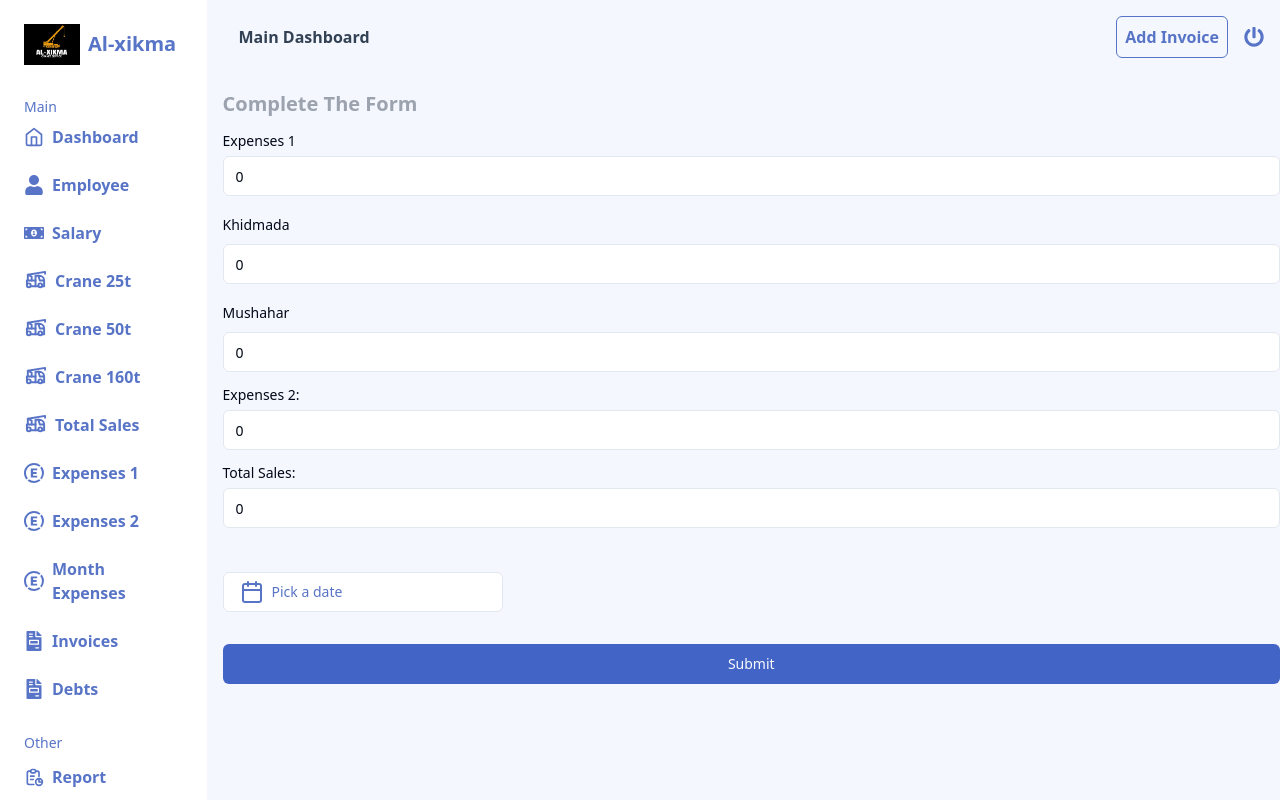
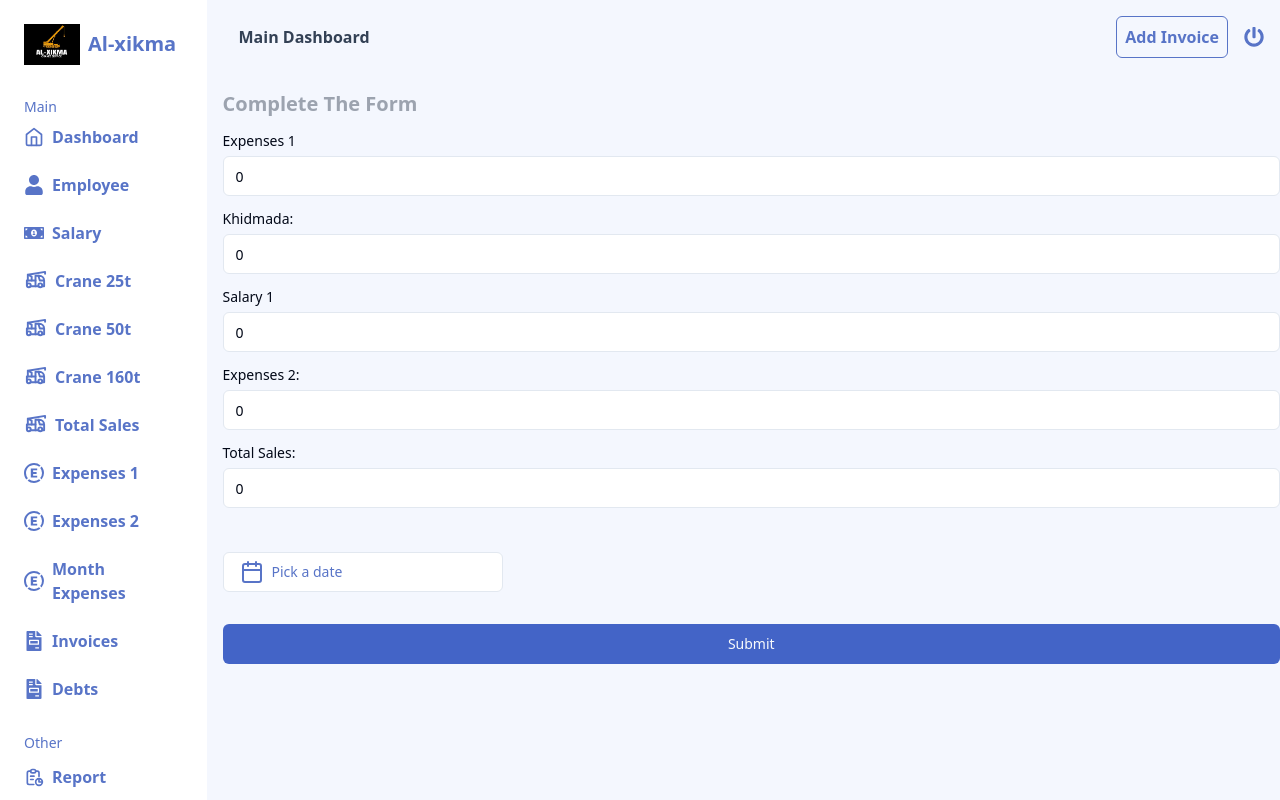
Before and after one commit to mohamein/al_xikma, a Next.js app: page /dashboard/monthExpenses/add in a window 1280 px wide. Built offline with nearby package versions, Linux system fonts and the light colour scheme; no server answers; the database is empty.

Commit message:
commit changes

```diff
--- a/app/dashboard/monthExpenses/add/page.tsx
+++ b/app/dashboard/monthExpenses/add/page.tsx
@@ -22,6 +22,7 @@ import { Calendar } from '@/components/ui/calendar';
 import SubmitButton from '@/components/SubmitButton';
 import FormFields from '@/components/FormFields';
 import { monthExpenseValidation } from '@/lib/validation';
+import { getAllSalary } from '@/lib/actions/salary.actions';
 import {
   getAllExpenses1,
   getAllExpenses2,
@@ -35,8 +36,18 @@ const AddMonthExpenses = () => {
   const [expense1, setExpense1] = useState<any>([]);
   const [expense2, setExpense2] = useState<any>([]);
   const [sales, setSales] = useState<any>([]);
+  const [salaryData, setSalaryData] = useState<any>([]);
   const [date, setDate] = useState<Date>();
 
+  const fetchSalary = async () => {
+    const salaryData: any = await getAllSalary();
+    let temp: number = 0;
+    for (let i = 0; i < salaryData?.length; i++) {
+      temp += parseFloat(salaryData[i]?.amount);
+    }
+    setSalaryData(temp);
+  };
+  // Expenses 1
   const fetchExpense1 = async () => {
     const expense: any = await getAllExpenses1();
     let temp: number = 0;
@@ -46,6 +57,7 @@ const AddMonthExpenses = () => {
     setExpense1(temp);
   };
 
+  // Expenses 2
   const fetchExpense2 = async () => {
     const expense: any = await getAllExpenses2();
 
@@ -55,6 +67,8 @@ const AddMonthExpenses = () => {
     }
     setExpense2(temp);
   };
+
+  // Total Sales
   const fetchSales = async () => {
     const salesData: any = await getAllFinal();
 
@@ -66,11 +80,12 @@ const AddMonthExpenses = () => {
   };
 
   useEffect(() => {
+    fetchSalary();
     fetchExpense1();
     fetchExpense2();
     fetchSales();
   }, []);
-  console.log(expense2);
+
   const form = useForm<z.infer<typeof monthExpenseValidation>>({
     resolver: zodResolver(monthExpenseValidation),
     defaultValues: {
@@ -79,20 +94,25 @@ const AddMonthExpenses = () => {
     },
   });
 
+  const feePercentageValue: number = Math.floor(
+    ((sales - expense1) * 17) / 100
+  );
+  console.log(feePercentageValue);
   async function onSubmit(values: z.infer<typeof monthExpenseValidation>) {
     setIsLoading(true);
     try {
-      const { salary, feePercentage } = values;
+      let { salary, feePercentage } = values;
+      feePercentage = feePercentageValue;
       const result = sales - expense1;
       const result1 = result - feePercentage;
-      const result2 = result1 - expense2 - salary;
+      const result2 = result1 - expense2 - salaryData;
       const netTotal = result2;
       const expense = await createMonthExpense({
         expenses1: expense1,
         feePercentage: feePercentage,
         subTotal1: result1,
         expenses2: expense2,
-        salary: salary,
+        salary: salaryData,
         subTotal2: result2,
         sales: sales,
         date: date,
@@ -121,28 +141,30 @@ const AddMonthExpenses = () => {
             <Label htmlFor="expenses1">Expenses 1</Label>
             <Input type="number" readOnly name="expenses1" value={expense1} />
           </div>
-          <FormFields
-            control={form.control}
-            type="number"
-            name="feePercentage"
-            label="Khidmada"
-            placeholder="Enter Here"
-          />
-          <FormFields
-            control={form.control}
-            type="number"
-            name="salary"
-            label="Mushahar"
-            placeholder="Enter Here"
-          />
+          <div className="flex flex-col gap-2">
+            <Label htmlFor="khidmada">Khidmada:</Label>
+            <Input
+              type="number"
+              readOnly
+              name="khidmada"
+              value={feePercentageValue}
+            />
+          </div>
+          <div className="flex flex-col gap-2">
+            <Label htmlFor="salary">Salary 1</Label>
+            <Input type="number" readOnly name="salary" value={salaryData} />
+          </div>
+
           <div className="flex flex-col gap-2">
             <Label htmlFor="expenses2">Expenses 2:</Label>
             <Input type="number" readOnly name="expenses2" value={expense2} />
           </div>
+
           <div className="flex flex-col gap-2">
             <Label htmlFor="sales">Total Sales:</Label>
             <Input type="number" readOnly name="sales" value={sales} />
           </div>
+
           <div className="mt-7">
             <Popover>
               <PopoverTrigger asChild>
--- a/app/dashboard/monthExpenses/page.tsx
+++ b/app/dashboard/monthExpenses/page.tsx
@@ -18,7 +18,6 @@ const MonthExpenses = () => {
   }, []);
 
   const handlePrint = useReactToPrint({
-    documentTitle: 'Month Expenses',
     content: () => contentRef.current,
   });
   return (
--- a/app/dashboard/page.tsx
+++ b/app/dashboard/page.tsx
@@ -13,41 +13,37 @@ const Dashboard = () => {
   const [sales, setSales] = useState<any>([]);
   const [invoiceLength, setInvoiceLength] = useState(0);
 
-  // // Function to format the date as 'YYYY-MM-DD'
-  // const formatDate = (date: Date) => {
-  //   const year = date.getFullYear();
-  //   const month = String(date.getMonth() + 1).padStart(2, '0');
-  //   const day = String(date.getDate()).padStart(2, '0');
-  //   return `${year}-${month}-${day}`;
-  // };
+  // Function to format the date as 'YYYY-MM-DD'
+  const formatDate = (date: Date) => {
+    const year = date.getFullYear();
+    const month = String(date.getMonth() + 1).padStart(2, '0');
+    const day = String(date.getDate()).padStart(2, '0');
+    return `${year}-${month}-${day}`;
+  };
 
-  // // Function to get the current month in 'YYYY-MM' format
-  // const getCurrentMonth = () => {
-  //   const now = new Date();
-  //   const year = now.getFullYear();
-  //   const month = String(now.getMonth() + 1).padStart(2, '0'); // Months are 0-based
-  //   return `${year}-${month}`;
-  // };
+  // Function to get the current month in 'YYYY-MM' format
+  const getCurrentMonth = () => {
+    const now = new Date();
+    const year = now.getFullYear();
+    const month = String(now.getMonth() + 1).padStart(2, '0'); // Months are 0-based
+    return `${year}-${month}`;
+  };
 
-  // const groupExpensesByMonth = (expense: any) => {
-  //   return expense?.reduce((acc: any, data: any) => {
-  //     const month = formatDate(data.date).slice(0, 7);
-  //     if (!acc[month]) {
-  //       acc[month] = 0;
-  //     }
-  //     acc[month] += data.total;
+  const groupExpensesByMonth = (expense: any) => {
+    return expense?.reduce((acc: any, data: any) => {
+      const month = formatDate(data.date).slice(0, 7);
+      if (!acc[month]) {
+        acc[month] = 0;
+      }
+      acc[month] += data.total;
 
-  //     return acc;
-  //   }, {});
-  // };
+      return acc;
+    }, {});
+  };
   const fetchExpense = async () => {
     const expenseData: any = await getAllMonthExpense();
-    let temp: number = 0;
-    for (let i = 0; i < expenseData?.length; i++) {
-      temp += parseFloat(expenseData[i].total);
-    }
 
-    setIncome(temp);
+    setIncome(expenseData);
   };
 
   const fetchSales = async () => {
@@ -76,10 +72,10 @@ const Dashboard = () => {
     fetchInvoice();
   }, []);
 
-  // const currentMonth = getCurrentMonth();
-  // const totalByDate = groupExpensesByMonth(income);
+  const currentMonth = getCurrentMonth();
+  const totalByDate = groupExpensesByMonth(income);
 
-  // const currentMonthTotal = totalByDate[currentMonth] || 0;
+  const currentMonthTotal = totalByDate[currentMonth] || 0;
 
   return (
     <>
@@ -100,7 +96,9 @@ const Dashboard = () => {
               <h3 className="text-[15px] font-medium text-slate-400">
                 Net Income
               </h3>
-              <h2 className="text-2xl text-slate-800 font-bold">${income}</h2>
+              <h2 className="text-2xl text-slate-800 font-bold">
+                ${currentMonthTotal}
+              </h2>
             </div>
           </Card>
           <Card className="bg-white">
--- a/components/forms/EditMonthExpense.tsx
+++ b/components/forms/EditMonthExpense.tsx
@@ -1,6 +1,7 @@
 import { Label } from '@/components/ui/label';
 import { Input } from '@/components/ui/input';
 import SubmitButton from '@/components/SubmitButton';
+
 interface EditFormProps {
   id: string;
   form: any;
```
